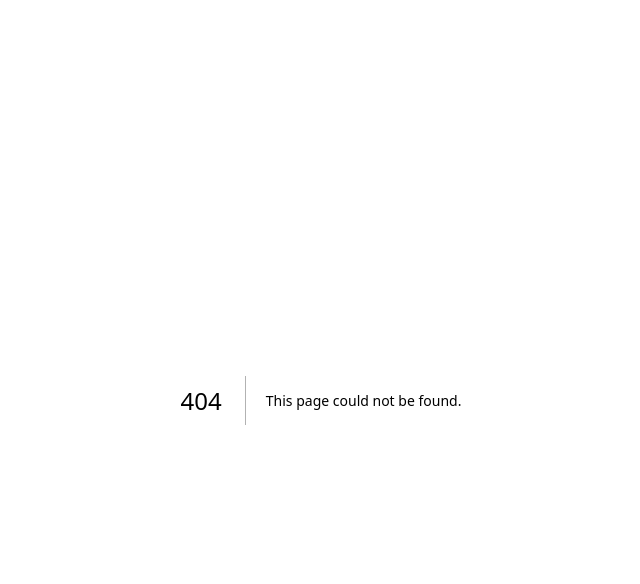
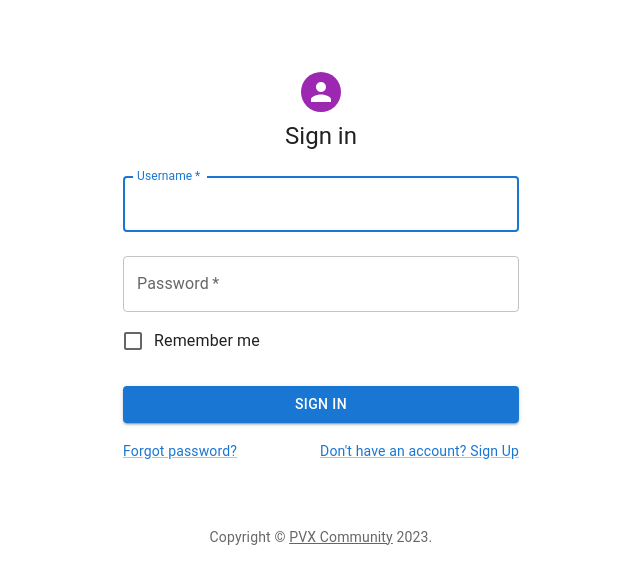
Before and after one commit to Shubhamrawat5/PVX-Dashboard, a Next.js app: page /admin in a window 1280 px wide. Before the commit this address had no page. Shown: the top 584 px of the page, without its empty margins (319-959 px from the left). Built offline with nearby package versions, Linux system fonts and the light colour scheme.

Commit message:
admin login and recieving auth_token

```diff
--- /dev/null
+++ b/components/LoginPage.tsx
@@ -0,0 +1,124 @@
+import * as React from 'react';
+import Avatar from '@mui/material/Avatar';
+import Button from '@mui/material/Button';
+import CssBaseline from '@mui/material/CssBaseline';
+import TextField from '@mui/material/TextField';
+import FormControlLabel from '@mui/material/FormControlLabel';
+import Checkbox from '@mui/material/Checkbox';
+import Link from '@mui/material/Link';
+import Grid from '@mui/material/Grid';
+import Box from '@mui/material/Box';
+import Typography from '@mui/material/Typography';
+import Container from '@mui/material/Container';
+import { createTheme, ThemeProvider } from '@mui/material/styles';
+import axios from 'axios';
+
+function Copyright(props: any) {
+  return (
+    <Typography variant="body2" color="text.secondary" align="center" {...props}>
+      {'Copyright © '}
+      <Link color="inherit" href="https://mui.com/">
+        PVX Community
+      </Link>{' '}
+      {new Date().getFullYear()}
+      {'.'}
+    </Typography>
+  );
+}
+
+// TODO remove, this demo shouldn't need to reset the theme.
+const defaultTheme = createTheme();
+
+export async function getStaticProps() {
+  const login = (username, password) => {
+    return axios.post('/api/v1/login', {
+      username,
+      password,
+    });
+  };
+  console.log('login');
+  return {
+    login,
+    fallback: false,
+  };
+}
+
+export default function SignIn(props) {
+  console.log(props);
+  const handleSubmit = (event: React.FormEvent<HTMLFormElement>) => {
+    event.preventDefault();
+    const data = new FormData(event.currentTarget);
+
+    axios
+      .post('/api/v1/login', {
+        username: data.get('username'),
+        password: data.get('password'),
+      })
+      .then((response) => {
+        console.log(response.data);
+      })
+      .catch((error) => {
+        console.log(error);
+      });
+  };
+
+  return (
+    <ThemeProvider theme={defaultTheme}>
+      <Container component="main" maxWidth="xs">
+        <CssBaseline />
+        <Box
+          sx={{
+            marginTop: 8,
+            display: 'flex',
+            flexDirection: 'column',
+            alignItems: 'center',
+          }}
+        >
+          <Avatar sx={{ m: 1, bgcolor: 'secondary.main' }} />
+          <Typography component="h1" variant="h5">
+            Sign in
+          </Typography>
+          <Box component="form" onSubmit={handleSubmit} noValidate sx={{ mt: 1 }}>
+            <TextField
+              margin="normal"
+              required
+              fullWidth
+              id="username"
+              label="Username"
+              name="username"
+              autoComplete="username"
+              autoFocus
+            />
+            <TextField
+              margin="normal"
+              required
+              fullWidth
+              name="password"
+              label="Password"
+              type="password"
+              id="password"
+              autoComplete="current-password"
+            />
+            <FormControlLabel control={<Checkbox value="remember" color="primary" />} label="Remember me" />
+            <Button type="submit" fullWidth variant="contained" sx={{ mt: 3, mb: 2 }}>
+              Sign In
+            </Button>
+            <Grid container>
+              <Grid item xs>
+                <Link href="#" variant="body2">
+                  Forgot password?
+                </Link>
+              </Grid>
+              <Grid item>
+                <Link href="#" variant="body2">
+                  {"Don't have an account? Sign Up"}
+                </Link>
+              </Grid>
+            </Grid>
+          </Box>
+        </Box>
+        <Copyright sx={{ mt: 8, mb: 4 }} />
+      </Container>
+    </ThemeProvider>
+  );
+}
--- /dev/null
+++ b/components/index.ts
@@ -0,0 +1 @@
+export { default as LoginPage } from './LoginPage';
--- a/env.d.ts
+++ b/env.d.ts
@@ -1,5 +1,7 @@
 declare namespace NodeJS {
   interface ProcessEnv {
     DATABASE_URL: string;
+    TOKEN_EXPIRATION: string;
+    TOKEN_SECRET: string;
   }
 }
--- a/package.json
+++ b/package.json
@@ -13,13 +13,18 @@
     "@emotion/styled": "^11.11.0",
     "@mui/material": "^5.13.6",
     "@prisma/client": "^4.16.2",
+    "axios": "^1.4.0",
+    "bcrypt": "^5.1.0",
     "config": "^3.3.9",
+    "jsonwebtoken": "^9.0.0",
     "next": "13.4.7",
     "pg": "^8.11.1",
     "react": "18.2.0",
     "react-dom": "18.2.0"
   },
   "devDependencies": {
+    "@types/bcrypt": "^5.0.0",
+    "@types/jsonwebtoken": "^9.0.2",
     "@types/node": "^20.3.2",
     "@types/react": "^18.2.14",
     "eslint": "8.43.0",
--- /dev/null
+++ b/pages/admin/index.tsx
@@ -0,0 +1,10 @@
+import { LoginPage } from '@components';
+import React from 'react';
+
+const RootAdmin = () => {
+  const isLoggedIn = false;
+
+  return isLoggedIn ? <div>Admin Page</div> : <LoginPage />;
+};
+
+export default RootAdmin;
--- /dev/null
+++ b/pages/api/v1/login.ts
@@ -0,0 +1,48 @@
+import type { NextApiRequest, NextApiResponse } from 'next';
+import bcrypt from 'bcrypt';
+import jwt from 'jsonwebtoken';
+import { PrismaClient } from '@prisma/client';
+
+const prisma = new PrismaClient();
+const { TOKEN_SECRET, TOKEN_EXPIRATION } = process.env;
+
+interface ExtendedNextApiRequest extends NextApiRequest {
+  body: {
+    username: string;
+    password: string;
+  };
+}
+
+export default async function handler(req: ExtendedNextApiRequest, res: NextApiResponse) {
+  const { username, password } = req.body;
+
+  try {
+    // Find the admin record with the provided username
+    const admin = await prisma.admin.findUnique({ where: { username } });
+
+    // If admin not found or password doesn't match, return an error response
+    if (!admin || !(await bcrypt.compare(password, admin.password))) {
+      return res.status(401).json({ error: 'Invalid username or password' });
+    }
+
+    // Generate the auth_token
+    const auth_token = jwt.sign({ username }, TOKEN_SECRET, { expiresIn: TOKEN_EXPIRATION });
+
+    // Update the admin record with the generated auth_token
+    await prisma.admin.update({
+      where: {
+        username,
+      },
+      data: {
+        auth_token,
+      },
+    });
+
+    // Return the auth_token in the response
+    return res.status(200).json({ auth_token });
+  } catch (error) {
+    return res.status(500).json({ error: 'An error occurred during login' });
+  } finally {
+    await prisma.$disconnect();
+  }
+}
--- a/tsconfig.json
+++ b/tsconfig.json
@@ -13,7 +13,11 @@
     "resolveJsonModule": true,
     "isolatedModules": true,
     "jsx": "preserve",
-    "incremental": true
+    "incremental": true,
+    "baseUrl": ".",
+    "paths": {
+      "@*": ["*"]
+    }
   },
   "include": ["next-env.d.ts", "**/*.ts", "**/*.tsx"],
   "exclude": ["node_modules"]
```
Also changed, not shown: 2 other files (tests, documents, lock files or other folders).
